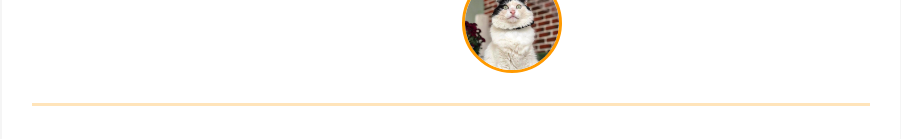
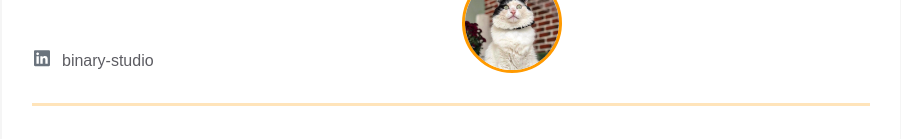
Before and after one commit to Felangelena/homepage, a plain HTML site: page index.html in a window 1280 px wide. Shown: the part 229-368 px from the top of the page, without its empty margins (189-1090 px from the left). Drawn offline with Linux system fonts and the light colour scheme.

Commit message:
Added LinkedIn

```diff
--- a/index.html
+++ b/index.html
@@ -25,13 +25,38 @@
                     >
                       <path
                         d="M172.268 501.67C26.97 291.031 0 269.413 0 192 0 85.961 85.961 0 192
-                            0s192 85.961 192 192c0 77.413-26.97 99.031-172.268 309.67-9.535
-                            13.774-29.93 13.773-39.464 0zM192 272c44.183 0 80-35.817
-                            80-80s-35.817-80-80-80-80 35.817-80 80 35.817 80 80 80z"
+                      0s192 85.961 192 192c0 77.413-26.97 99.031-172.268 309.67-9.535
+                      13.774-29.93 13.773-39.464 0zM192 272c44.183 0 80-35.817
+                      80-80s-35.817-80-80-80-80 35.817-80 80 35.817 80 80 80z"
                       ></path>
                     </svg>
                   </div>
                   <span>Lviv, Ukraine</span>
+                </a>
+
+                <a
+                  href="https://ua.linkedin.com/company/binary-studio_241166"
+                  rel="author"
+                  class="contact-info__item"
+                >
+                  <div class="contact-info__item-icon-wrapper">
+                    <svg
+                      class="contact-info__item-icon"
+                      xmlns="http://www.w3.org/2000/svg"
+                      viewBox="0 0 448 512"
+                    >
+                      <path
+                        d="M416 32H31.9C14.3 32 0 46.5 0 64.3v383.4C0 465.5 14.3 480 31.9
+        480H416c17.6 0 32-14.5 32-32.3V64.3c0-17.8-14.4-32.3-32-32.3zM135.4
+        416H69V202.2h66.5V416zm-33.2-243c-21.3 0-38.5-17.3-38.5-38.5S80.9 96
+        102.2 96c21.2 0 38.5 17.3 38.5 38.5 0 21.3-17.2 38.5-38.5 38.5zm282.1
+        243h-66.4V312c0-24.8-.5-56.7-34.5-56.7-34.6 0-39.9 27-39.9
+        54.9V416h-66.4V202.2h63.7v29.2h.9c8.9-16.8 30.6-34.5 62.9-34.5 67.2
+        0 79.7 44.3 79.7 101.9V416z"
+                      ></path>
+                    </svg>
+                  </div>
+                  <span>binary-studio</span>
                 </a>
               </div>
 
```
